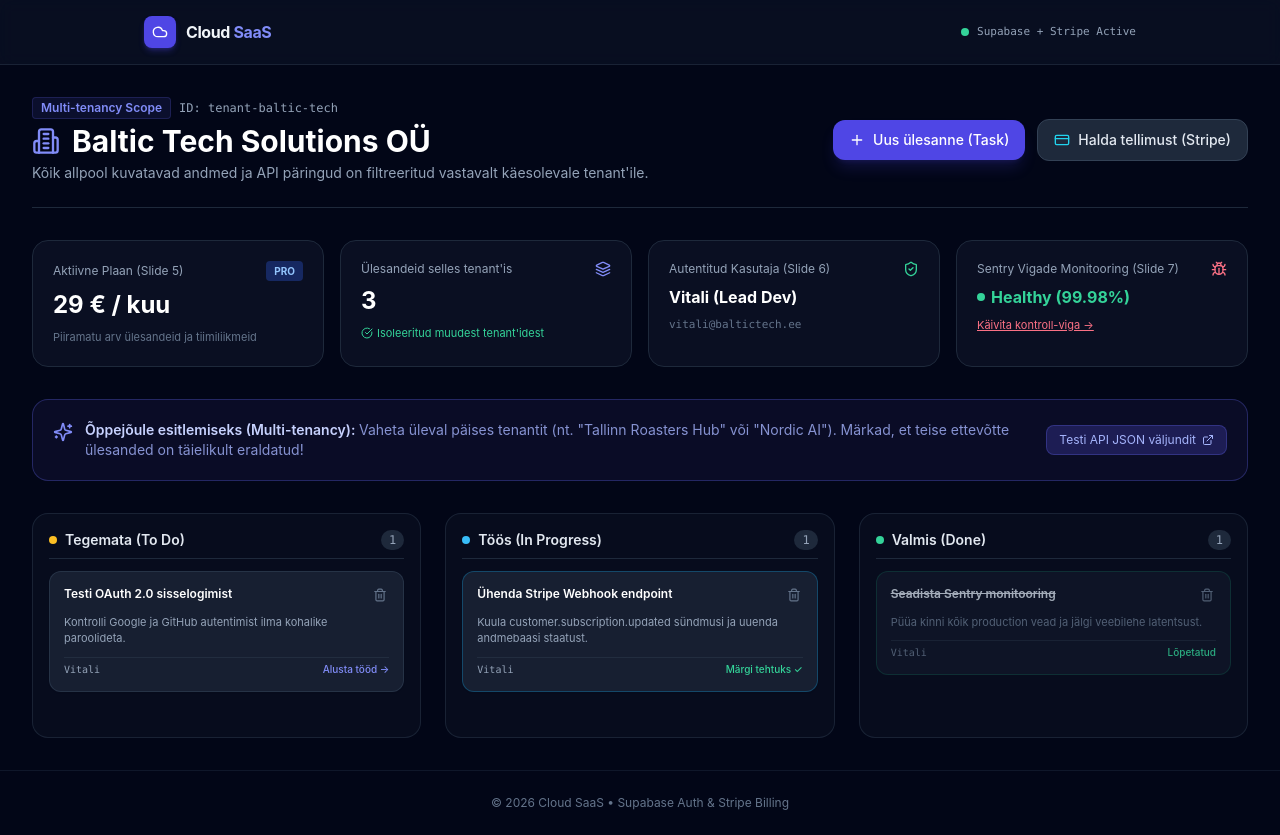
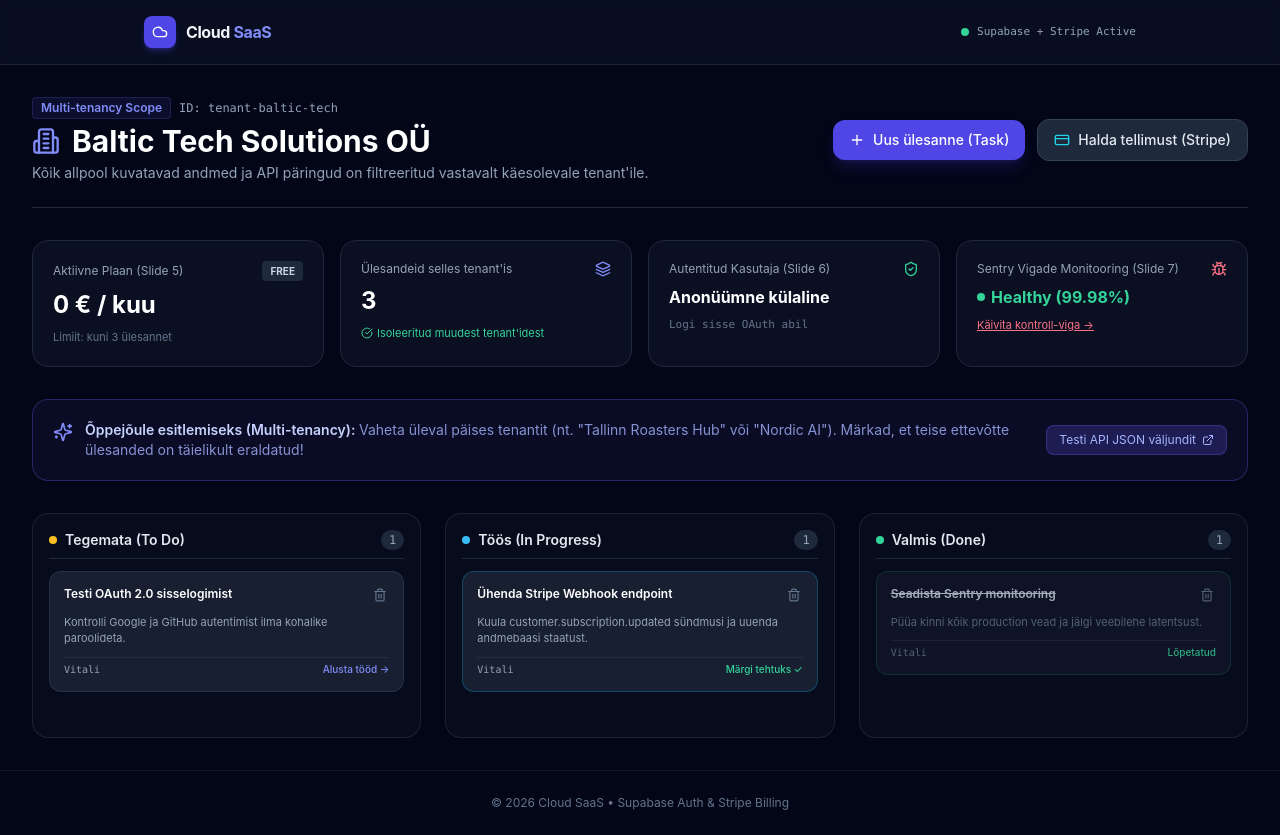
Before and after one commit to Vitali-Kol/Saas-Iaas-PaaS, a Next.js app: page /dashboard in a window 1280 px wide. Built offline with nearby package versions, Linux system fonts and the light colour scheme; no server answers; the database is empty.

Commit message:
fix: set default plan to free for all tenants and allow purchasing and resetting subscriptions

```diff
--- a/app/page.tsx
+++ b/app/page.tsx
@@ -413,9 +413,16 @@ function CleanSaaS() {
 
                   <div>
                     {isCurrent ? (
-                      <div className="w-full py-2.5 text-center text-xs font-semibold rounded-xl bg-slate-800 text-slate-400 border border-slate-700 cursor-default">
+                      <div className="w-full py-2.5 text-center text-xs font-semibold rounded-xl bg-slate-800 text-slate-300 border border-slate-700 cursor-default">
                         ✓ Hetkel aktiivne
                       </div>
+                    ) : p.id === 'free' ? (
+                      <button
+                        onClick={() => upgradePlan('free')}
+                        className="w-full py-2.5 rounded-xl text-xs font-semibold bg-slate-800 hover:bg-slate-700 text-slate-300 border border-slate-700 transition-all"
+                      >
+                        Lülitu tasuta paketile
+                      </button>
                     ) : (
                       <button
                         onClick={() => handleCheckout(p.id)}
@@ -438,6 +445,18 @@ function CleanSaaS() {
               );
             })}
           </div>
+
+          {/* Reset / Downgrade button if not free */}
+          {currentTenant.plan !== 'free' && (
+            <div className="text-center pt-2">
+              <button
+                onClick={() => upgradePlan('free')}
+                className="text-xs text-slate-400 hover:text-rose-400 underline transition-colors"
+              >
+                Tühista tellimus ja lülitu tagasi tasuta (Free) paketile
+              </button>
+            </div>
+          )}
         </div>
       )}
     </div>
--- a/lib/store.tsx
+++ b/lib/store.tsx
@@ -8,7 +8,7 @@ const INITIAL_TENANTS: Tenant[] = [
     id: 'tenant-baltic-tech',
     name: 'Baltic Tech Solutions OÜ',
     slug: 'baltic-tech',
-    plan: 'pro',
+    plan: 'free',
     createdAt: '2026-01-15',
   },
   {
@@ -22,7 +22,7 @@ const INITIAL_TENANTS: Tenant[] = [
     id: 'tenant-nordic-saas',
     name: 'Nordic AI Analytics',
     slug: 'nordic-ai',
-    plan: 'enterprise',
+    plan: 'free',
     createdAt: '2025-11-20',
   },
 ];
@@ -143,7 +143,7 @@ import { supabase, isSupabaseConfigured } from './supabase';
 export function SaasProvider({ children }: { children: React.ReactNode }) {
   const [tenants, setTenants] = useState<Tenant[]>(INITIAL_TENANTS);
   const [currentTenantId, setCurrentTenantId] = useState<string>('tenant-baltic-tech');
-  const [currentUser, setCurrentUser] = useState<User | null>(INITIAL_USERS[0]);
+  const [currentUser, setCurrentUser] = useState<User | null>(null);
   const [tasks, setTasks] = useState<TaskItem[]>(INITIAL_TASKS);
   const [sentryErrors, setSentryErrors] = useState<string[]>([]);
 
```
